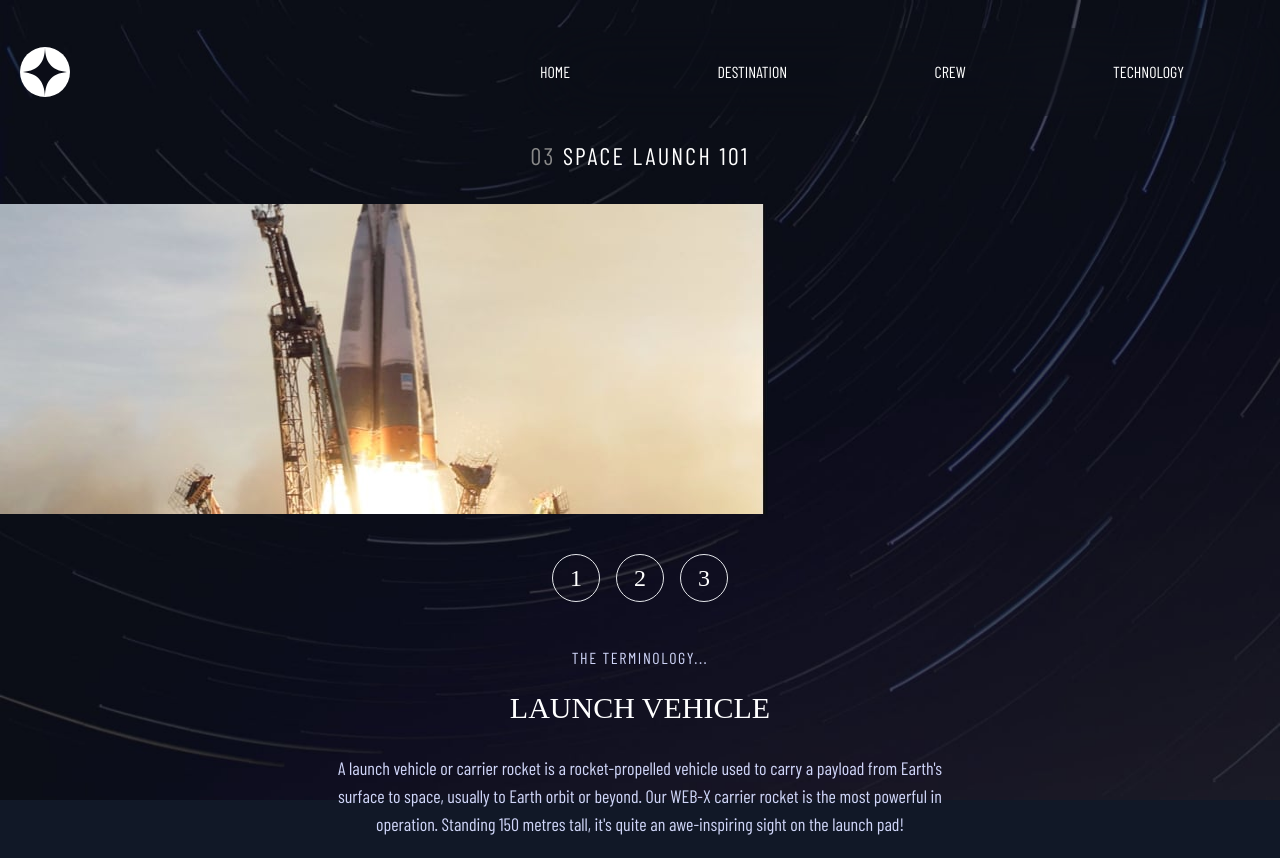
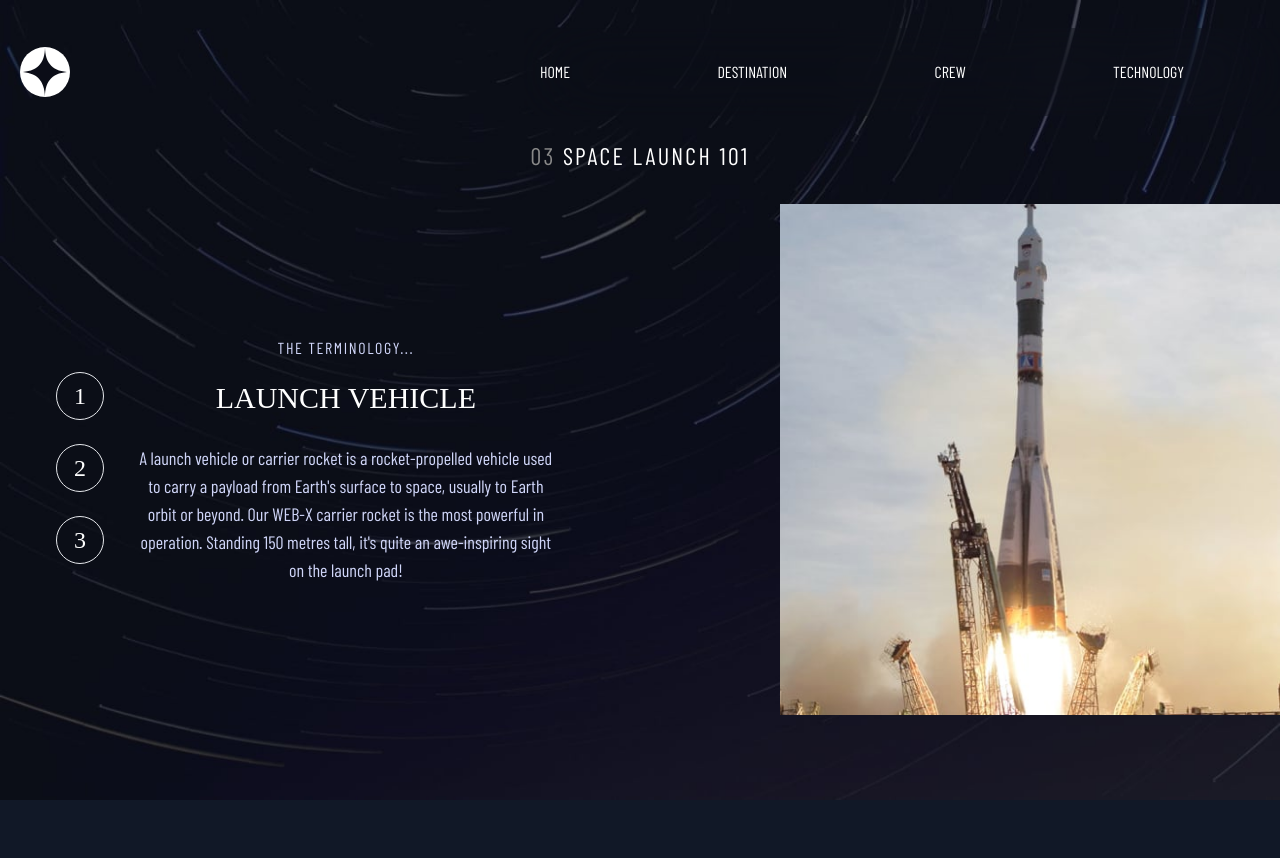
Before and after one commit to jakegodsall/space-tourism-next, a Next.js app: page /technology in a window 1280 px wide. After the commit the page ends 800 px from the top, so only its background shows below. Built offline with nearby package versions, Linux system fonts and the light colour scheme; a web font is replaced by a local one.

Commit message:
added portrait/landscape image rendering depending on viewport

```diff
--- a/src/components/TechnologyItem.js
+++ b/src/components/TechnologyItem.js
@@ -4,15 +4,20 @@
 
 const TechnologyItem = (props) => {
     return (
-        <div>
-            <Image src={props.landscape} alt={props.name} />
+        <div className='flex flex-col items-center lg:grid lg:grid-cols-[1fr 3fr 2fr] lg:grid-rows-1 lg:ml-[3rem]'>
+            <Image src={props.landscape} alt={props.name} className='lg:hidden' />
+            <Image
+                src={props.portrait}
+                alt={props.name}
+                className='hidden lg:inline lg:col-start-3 lg:row-start-1'
+            />
             <div className='mt-10'>{props.children}</div>
-            <div className='flex flex-col items-center text-center p-5'>
+            <div className='flex flex-col items-center text-center p-5 sm:w-[70%] col-start-2'>
                 <p className='uppercase text-[#d0d6f9] font-barlow tracking-widest font-light'>
                     The terminology...
                 </p>
                 <p className='uppercase text-white font-bell text-3xl mb-7 mt-5'>{props.name}</p>
-                <p className='text-[#d0d6f9] font-barlow leading-7 font-light text-lg md:w-[50%]'>
+                <p className='text-[#d0d6f9] font-barlow leading-7 font-light text-lg'>
                     {props.description}
                 </p>
             </div>
--- a/src/pages/technology.js
+++ b/src/pages/technology.js
@@ -39,7 +39,7 @@
         accessKey: 'sc',
         name: 'Space capsule',
         images: {
-            portrait: SpaceCapsuleLandscape,
+            portrait: SpaceCapsulePortrait,
             landscape: SpaceCapsuleLandscape,
         },
         description:
@@ -75,7 +75,7 @@
                         portrait={data.images.portrait}
                         landscape={data.images.landscape}
                     >
-                        <ul className='flex justify-center'>
+                        <ul className='flex justify-center lg:flex-col'>
                             <li>
                                 <label
                                     htmlFor='lv'
```
